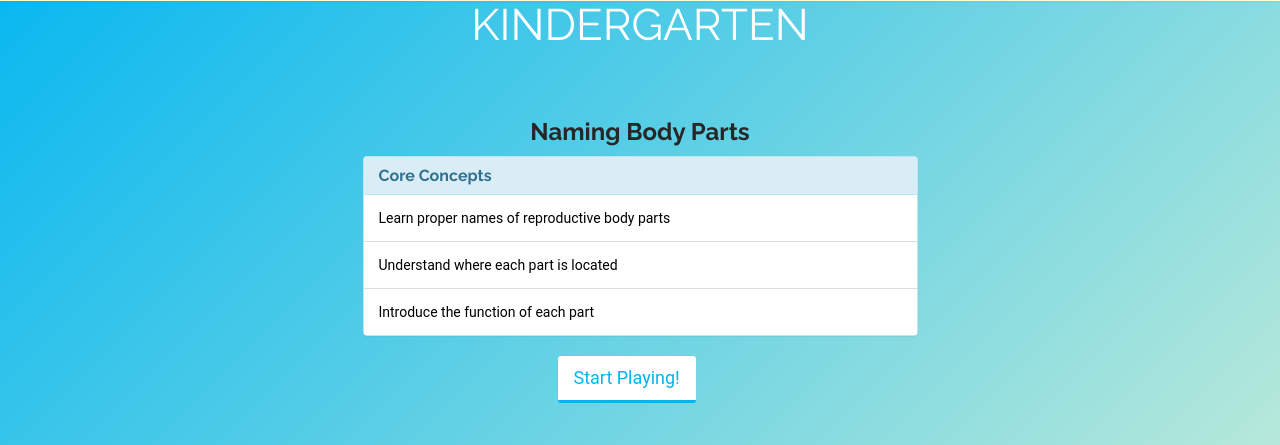
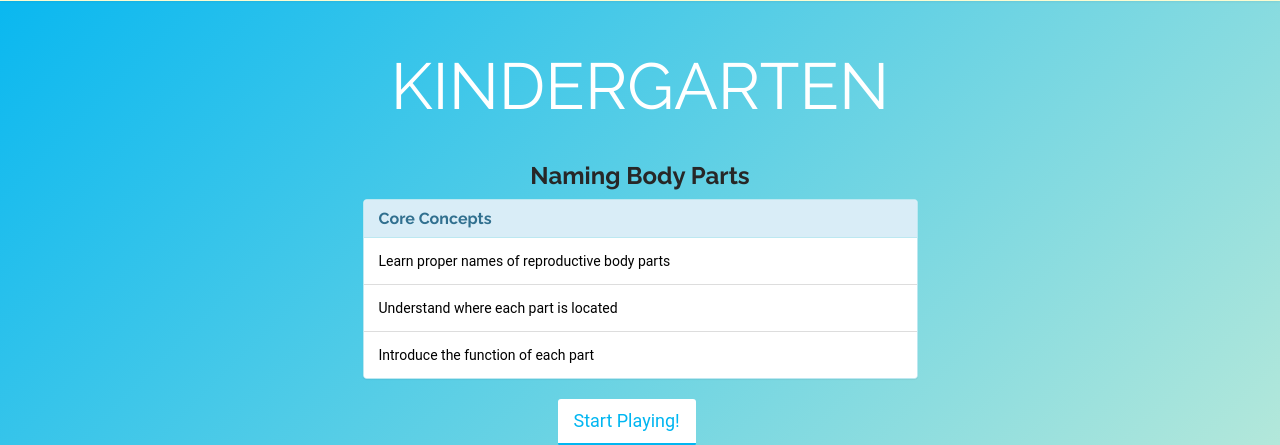
Before and after one commit to smaashthemac/SexTalk, a PHP site: page /kindergarten.html in a window 1280 px wide. Shown: the part 99-544 px from the top of the page. Run offline with PHP 8.4, Linux system fonts and the light colour scheme; some libraries are stand-ins or nearby versions.

Commit message:
changed headings on grade pages

```diff
--- a/css/main.css
+++ b/css/main.css
@@ -12,6 +12,16 @@ h2 {
     text-transform: uppercase;
     position: relative;
     padding-bottom: 20px;
+    margin: 0 0 20px;
+}
+
+h2.grade-header {
+  font-family: 'Raleway';
+  font-size: 65px;
+    color: #fff;
+    text-transform: uppercase;
+    position: relative;
+    padding-top: 50px;
     margin: 0 0 20px;
 }
 
--- a/kindergarten.html
+++ b/kindergarten.html
@@ -68,7 +68,7 @@
         <div class="container">
             <div class="row">
                 <div class="col-sm-12 text-center">
-                    <h2 class="section-header">Kindergarten</h1>
+                    <h2 class="grade-header">Kindergarten</h1>
                     <h3>Naming Body Parts</h3>
                 </div><!--/ col-sm-12 -->
             </div><!--/row-->
```
